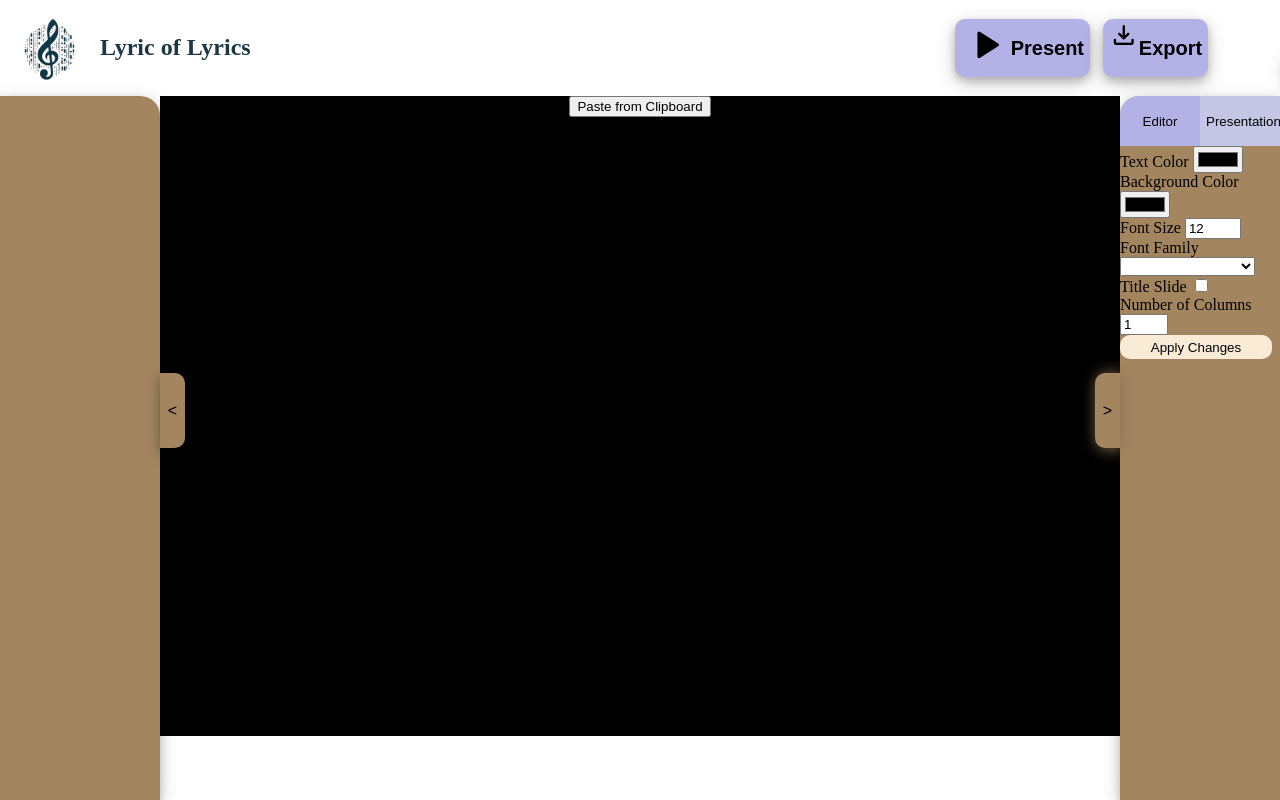
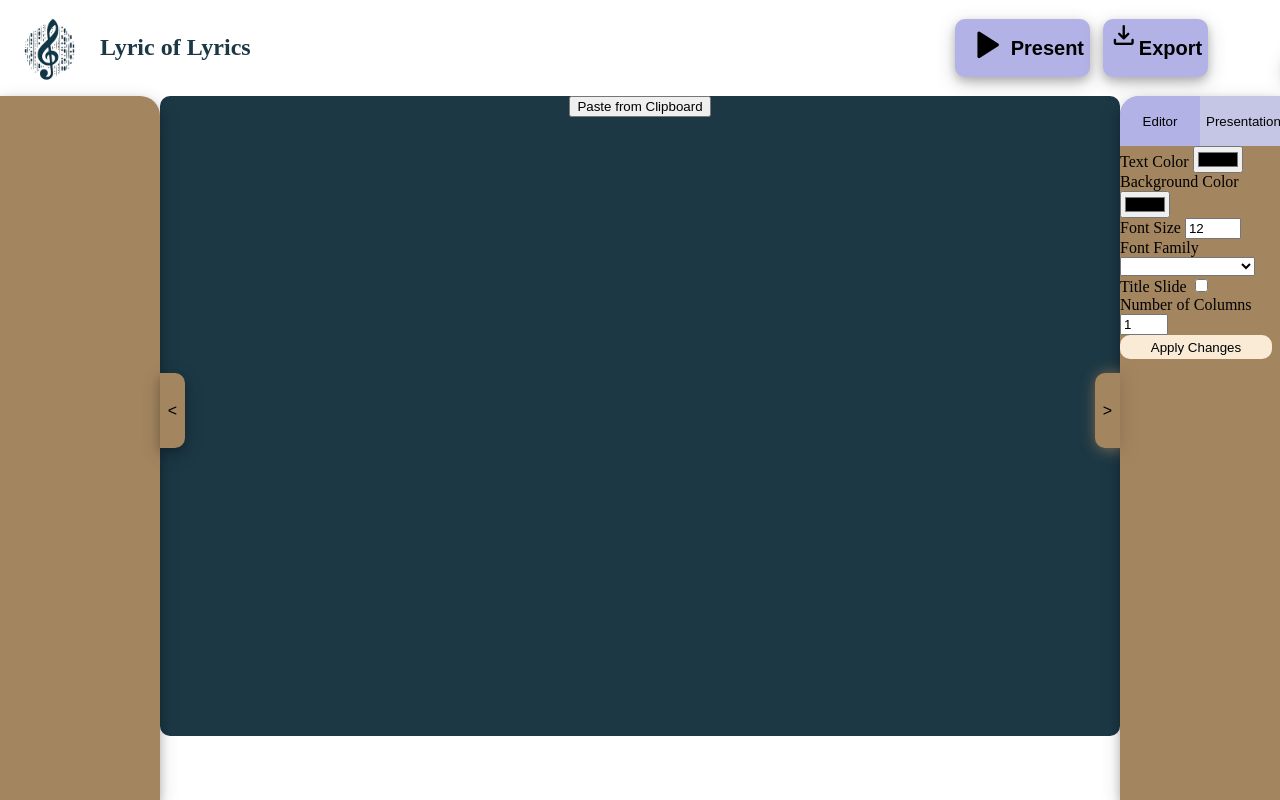
Before and after one commit to MasterTemple/CSCI-450-Group-Project, a SvelteKit app: page / in a window 1280 px wide. Shown: the top 800 px of the page. Built offline with nearby package versions, Linux system fonts and the light colour scheme.

Commit message:
rounding corners

```diff
--- a/src/routes/LyricEditor.svelte
+++ b/src/routes/LyricEditor.svelte
@@ -2,6 +2,7 @@
     import { writable } from 'svelte/store';
     import { EXAMPLE_CONTENTS } from "./constants.js"
     import { rawClipboardContents, lines } from "./stores.js"
+    import { color } from './stores.js';
 
     async function readClipboard() {
         // save the clipboard contents
@@ -18,7 +19,7 @@
 
 </script>
 
-<div id="lyric-region">
+<div id="lyric-region" style="--color: {color.darkBlue}">
     <button on:click={readClipboard}>Paste from Clipboard</button>
     <!-- {#each $lines as line} -->
         <div class="lyric-column">
@@ -37,8 +38,9 @@
     color: white;
     width: 60rem;
     height: 40rem;
-    background-color: black;
+    background-color: var(--color);
     margin: 0 auto;
+    border-radius: 10px;
 }
 
 p {
```
